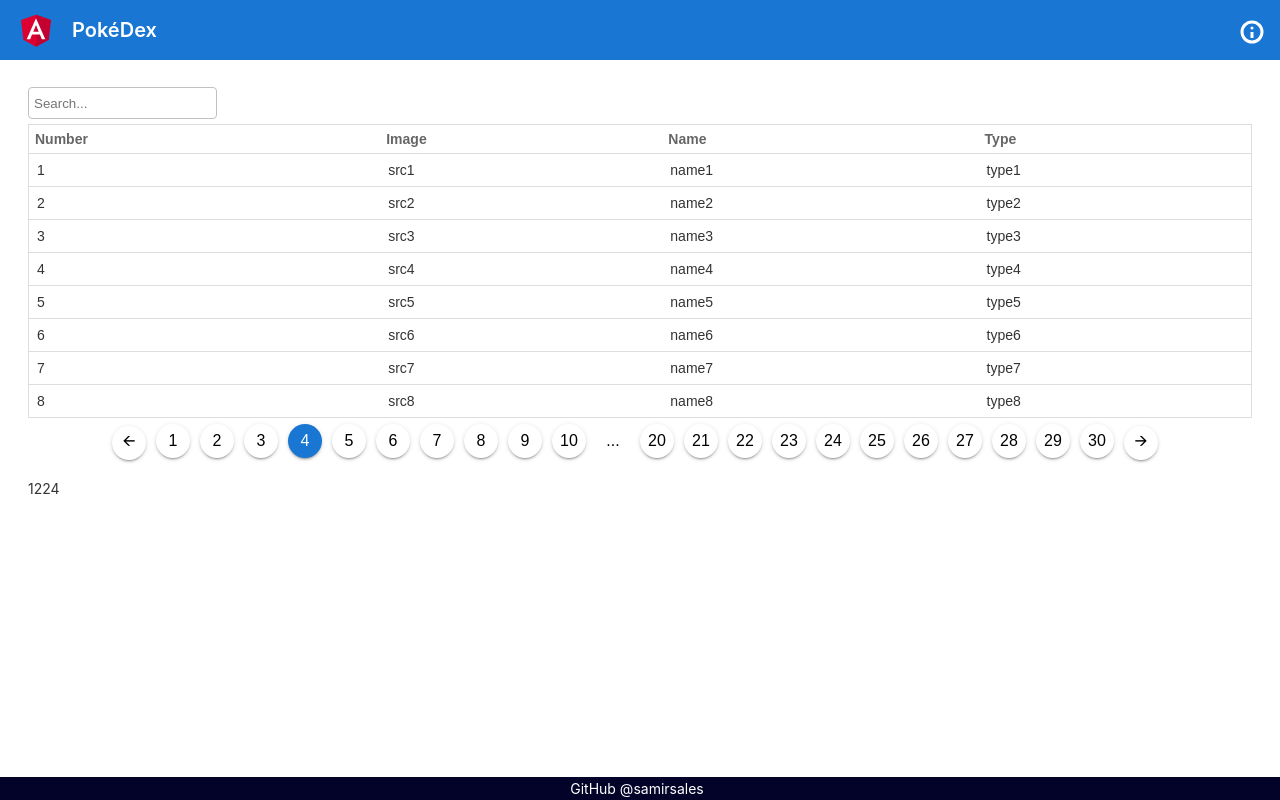
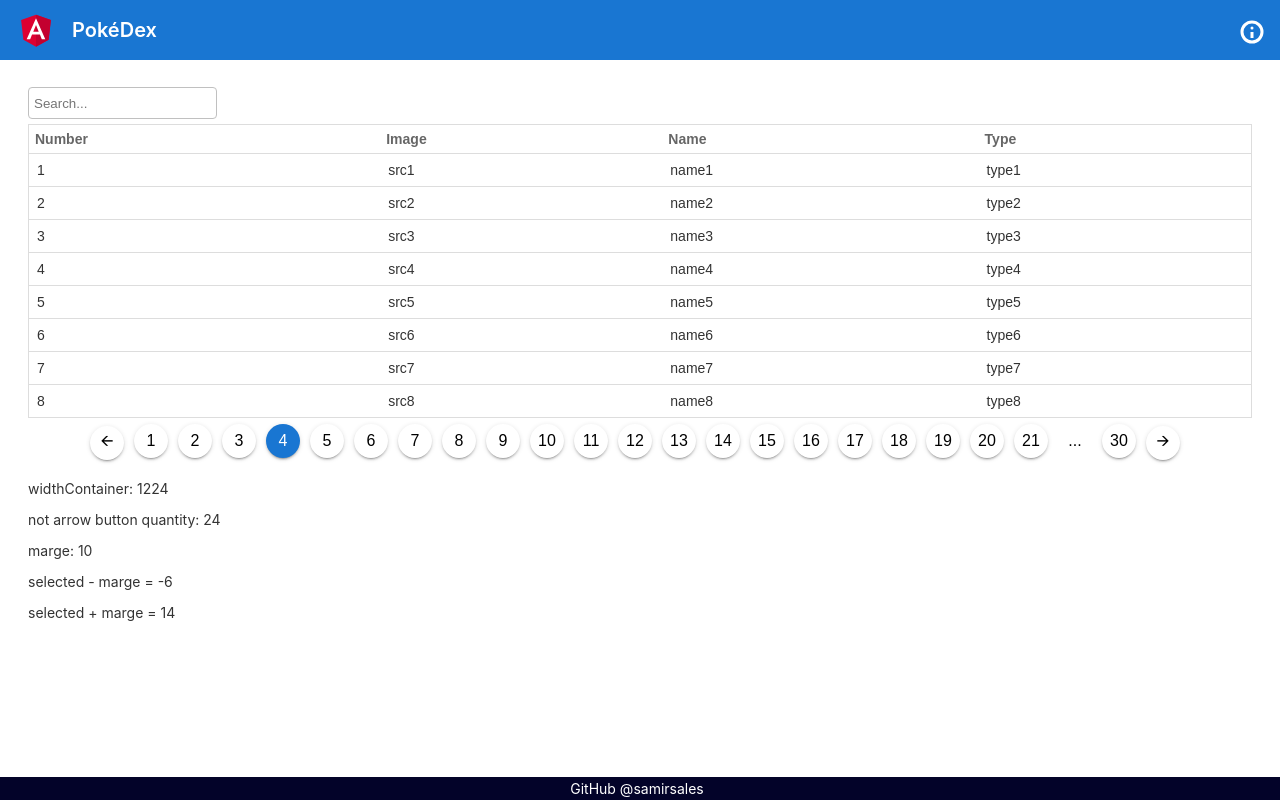
Before and after one commit to SamirSales/pokedex-angular, an Angular app: page /pokemons in a window 1280 px wide. Built offline with nearby package versions, Linux system fonts and the light colour scheme.

Commit message:
#master table-paginator.component (in progress)

```diff
--- a/src/app/components/table-paginator/table-paginator.component.html
+++ b/src/app/components/table-paginator/table-paginator.component.html
@@ -8,4 +8,8 @@
     <button (click)="onClickRightButton()">🡪</button>
 </div>
 
-<p>{{ widthContainer }}</p>
+<p>widthContainer: {{ widthContainer }}</p>
+<p>not arrow button quantity: {{ getNotArrowButtonQuantityPossible() }}</p>
+<p>marge: {{ getMarge() }}</p>
+<p>selected - marge = {{ selectedIndex - getMarge() }}</p>
+<p>selected + marge = {{ selectedIndex + getMarge() }}</p>
--- a/src/app/components/table-paginator/table-paginator.component.ts
+++ b/src/app/components/table-paginator/table-paginator.component.ts
@@ -30,19 +30,38 @@
 
     getElements() {
         const elements = [];
-        const middleIndex = this.getMiddleIndex();
-        const isPageQuantityToLarge = this.isPageQuantityToLarge();
+        const marge = this.getMarge();
 
-        for (let i = 1; i <= this.pageQuantity; i++) {
-            if (isPageQuantityToLarge && i === middleIndex) {
+        for (let index = 1; index <= this.pageQuantity; index++) {
+            if (this.isIndexInVisibleRange(index)) {
+                elements.push(this.getButtonElementByValue(index));
+            } else {
                 elements.push(this.getThreePointsButtonElement());
-                i = this.pageQuantity - middleIndex;
-            } else {
-                elements.push(this.getButtonElementByValue(i));
+
+                if (index < this.selectedIndex) {
+                    index = marge > 0 ? this.selectedIndex - marge : this.selectedIndex - 1;
+                } else {
+                    index = this.pageQuantity - 1;
+                }
             }
         }
 
         return elements;
+    }
+
+    isIndexInVisibleRange(index: any) {
+        if (!this.isPageQuantityToLarge() || index == 1 || index == this.pageQuantity || index == this.selectedIndex) {
+            return true;
+        }
+
+        const marge = this.getMarge();
+        const compensation = this.selectedIndex - marge < 0 ? (this.selectedIndex - marge - 1) * -1 : 0;
+        return index >= this.selectedIndex - marge && index <= this.selectedIndex + marge + compensation;
+    }
+
+    getMarge() {
+        const notArrowButtonQuantityPossible = this.getNotArrowButtonQuantityPossible();
+        return Math.floor(notArrowButtonQuantityPossible / 2) - 2;
     }
 
     getThreePointsButtonElement() {
@@ -68,22 +87,25 @@
     getPageButtonQuantity() {
         const arrowButtonQuantity = 2;
         const threePointsButtonQuantity = 1;
-        const buttonQuantityPossible = this.getButtonQuantityPossible();
+        const notArrowButtonQuantityPossible = this.getNotArrowButtonQuantityPossible();
 
         if (this.isPageQuantityToLarge()) {
-            return buttonQuantityPossible - arrowButtonQuantity - threePointsButtonQuantity;
+            return notArrowButtonQuantityPossible - arrowButtonQuantity - threePointsButtonQuantity;
         }
         return this.pageQuantity;
     }
 
     isPageQuantityToLarge() {
-        const buttonQuantityPossible = this.getButtonQuantityPossible();
-        return this.pageQuantity > buttonQuantityPossible;
+        const notArrowButtonQuantityPossible = this.getNotArrowButtonQuantityPossible();
+        return this.pageQuantity > notArrowButtonQuantityPossible;
     }
 
-    getButtonQuantityPossible() {
+    getNotArrowButtonQuantityPossible() {
         const buttonWidth = 44;
-        return Math.floor(this.widthContainer / buttonWidth) - 2;
+        const arrowButtonsQuantity = 2;
+        const errorPrevention = 1;
+        const result = Math.floor(this.widthContainer / buttonWidth) - arrowButtonsQuantity - errorPrevention;
+        return result > 0 ? result : 1;
     }
 
     onClick(element: any) {
```
